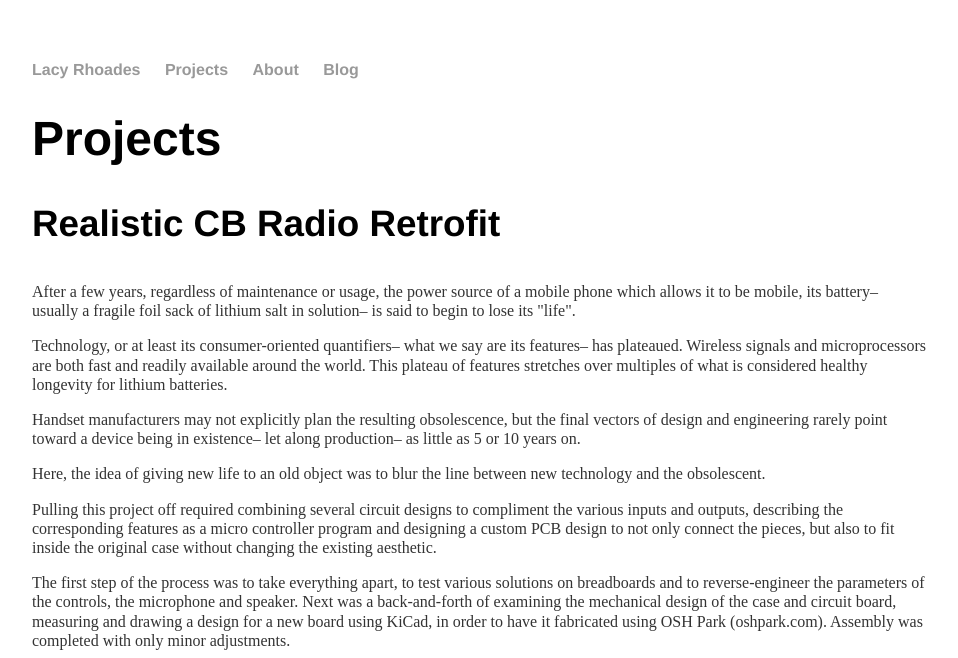
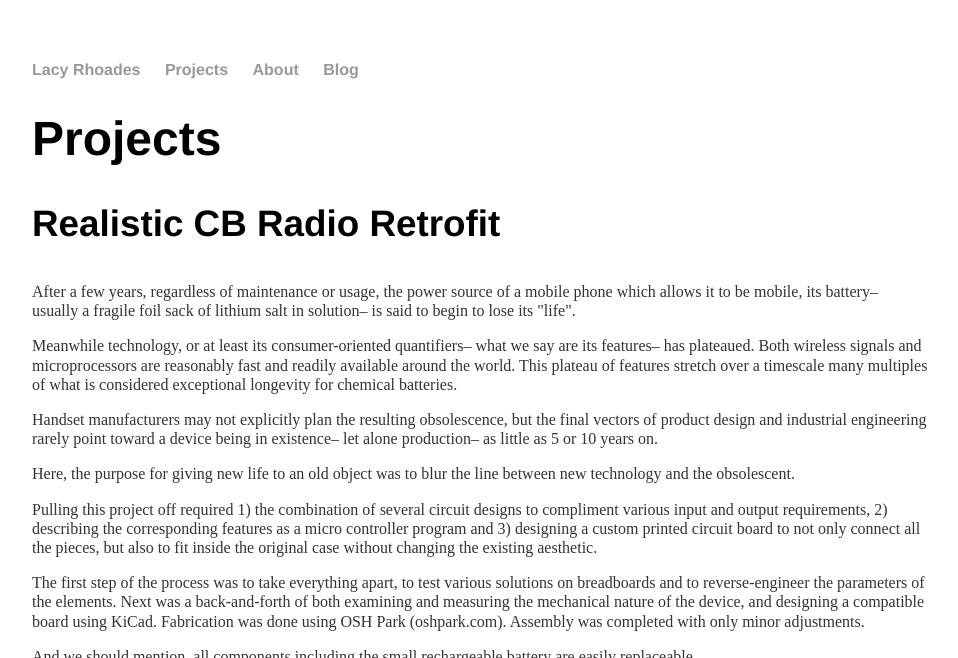
Before and after one commit to lacyrhoades/lacyrhoades.github.io, a Jekyll site: the page built from projects/index.html, in a window 1280 px wide and 900 px high, cut to the strip 0-658 px from the top of the window. Shown: the whole strip, without its empty margins (160-1118 px from the left). Built offline with Jekyll 4.4.1, drawn with Linux system fonts in a browser that asks for light colours.

Commit message:
Copy edit, added more fancy language

```diff
--- a/projects/index.html
+++ b/projects/index.html
@@ -8,17 +8,18 @@ title: Projects
             <p></p>
 
             <h3>Realistic CB Radio Retrofit</h3>
+
             <p>After a few years, regardless of maintenance or usage, the power source of a mobile phone which allows it to be mobile, its battery– usually a fragile foil sack of lithium salt in solution– is said to begin to lose its "life".</p>
 
-            <p>Technology, or at least its consumer-oriented quantifiers– what we say are its features– has plateaued. Wireless signals and microprocessors are both fast and readily available around the world. This plateau of features stretches over multiples of what is considered healthy longevity for lithium batteries.</p>
+            <p>Meanwhile technology, or at least its consumer-oriented quantifiers– what we say are its features– has plateaued. Both wireless signals and microprocessors are reasonably fast and readily available around the world. This plateau of features stretch over a timescale many multiples of what is considered exceptional longevity for chemical batteries.</p>
 
-            <p>Handset manufacturers may not explicitly plan the resulting obsolescence, but the final vectors of design and engineering rarely point toward a device being in existence– let along production– as little as 5 or 10 years on.</p>
+            <p>Handset manufacturers may not explicitly plan the resulting obsolescence, but the final vectors of product design and industrial engineering rarely point toward a device being in existence– let alone production– as little as 5 or 10 years on.</p>
 
-            <p>Here, the idea of giving new life to an old object was to blur the line between new technology and the obsolescent.</p>
+            <p>Here, the purpose for giving new life to an old object was to blur the line between new technology and the obsolescent.</p>
 
-            <p>Pulling this project off required combining several circuit designs to compliment the various inputs and outputs, describing the corresponding features as a micro controller program and designing a custom PCB design to not only connect the pieces, but also to fit inside the original case without changing the existing aesthetic.</p>
+            <p>Pulling this project off required 1) the combination of several circuit designs to compliment various input and output requirements, 2) describing the corresponding features as a micro controller program and 3) designing a custom printed circuit board to not only connect all the pieces, but also to fit inside the original case without changing the existing aesthetic.</p>
 
-            <p>The first step of the process was to take everything apart, to test various solutions on breadboards and to reverse-engineer the parameters of the controls, the microphone and speaker. Next was a back-and-forth of examining the mechanical design of the case and circuit board, measuring and drawing a design for a new board using KiCad, in order to have it fabricated using OSH Park (oshpark.com). Assembly was completed with only minor adjustments.</p>
+            <p>The first step of the process was to take everything apart, to test various solutions on breadboards and to reverse-engineer the parameters of the elements. Next was a back-and-forth of both examining and measuring the mechanical nature of the device, and designing a compatible board using KiCad. Fabrication was done using OSH Park (oshpark.com). Assembly was completed with only minor adjustments.</p>
 
             <p>And we should mention, all components including the small rechargeable battery are easily replaceable.</p>
 
```
